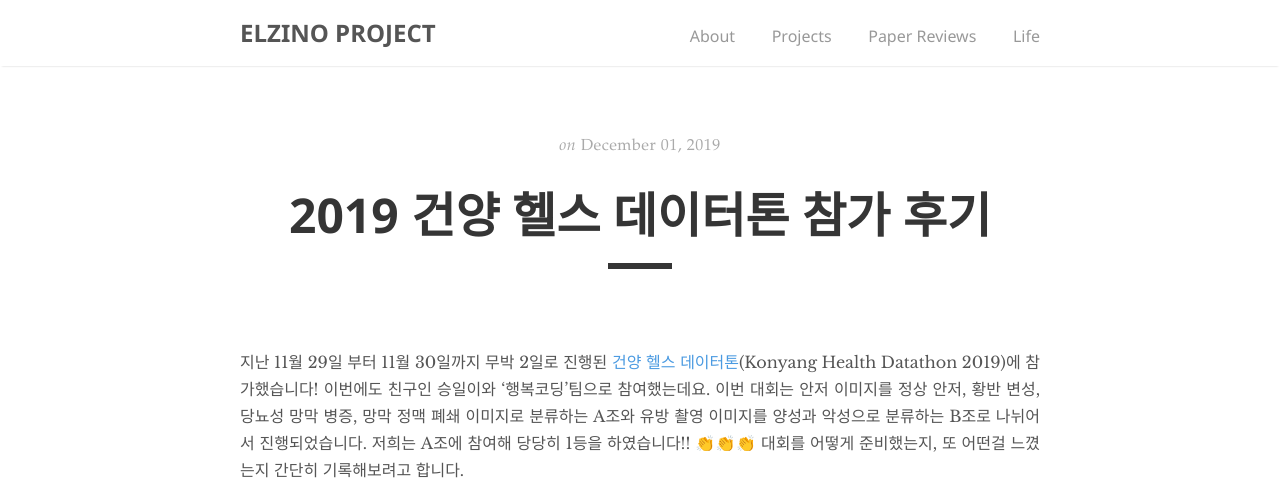
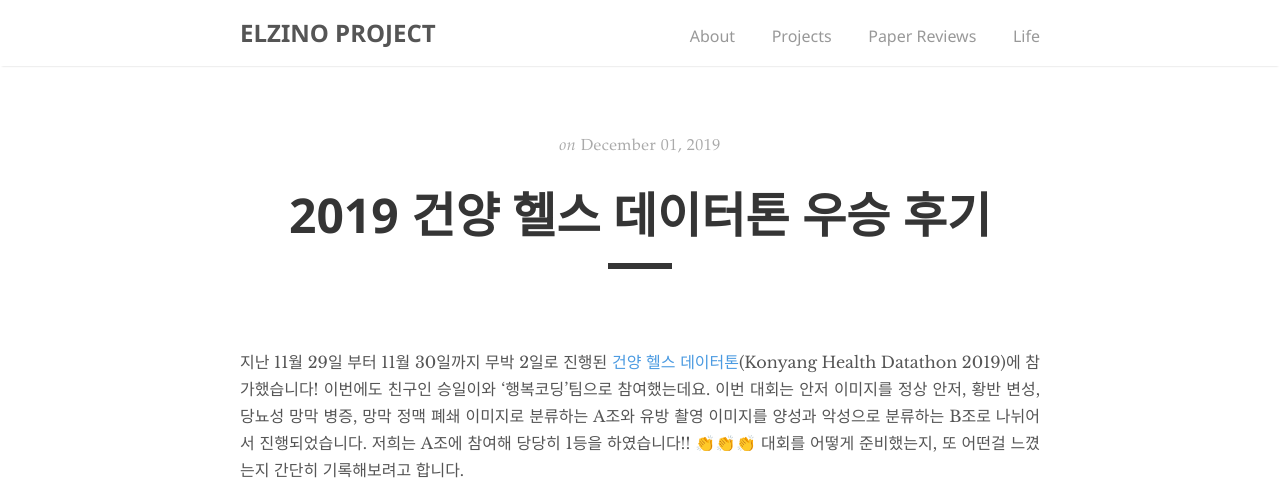
Before and after one commit to elzino/elzino.github.io, a Jekyll site: the page built from _posts/2019-12-01-konyang-health-datathon.md, in a window 1280 px wide, cut to the strip 0-481 px from the top of the page. Built offline with Jekyll 4.4.1, drawn with Linux system fonts in a browser that asks for light colours; emoji names are drawn with the system emoji font; some web fonts are replaced; comment, search, counter and statistics services are not loaded.

Commit message:
changed 2019-12-01-konyang-health-datathon's title

```diff
--- a/_posts/2019-12-01-konyang-health-datathon.md
+++ b/_posts/2019-12-01-konyang-health-datathon.md
@@ -1,6 +1,6 @@
 ---
 layout: post
-title:  "2019 건양 헬스 데이터톤 참가 후기"
+title:  "2019 건양 헬스 데이터톤 우승 후기"
 categories: "projects"
 tags:
   - "hackathon"
```
Also changed, not shown: README.md.
